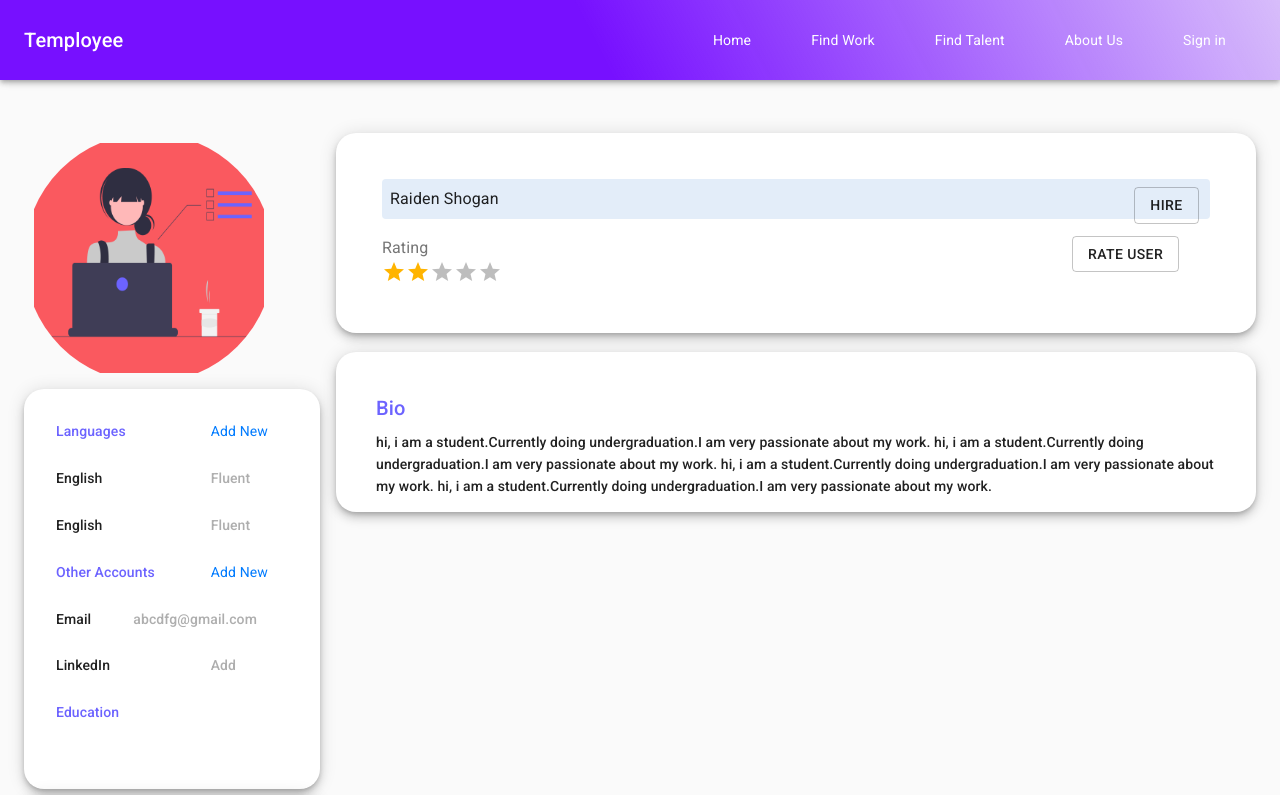
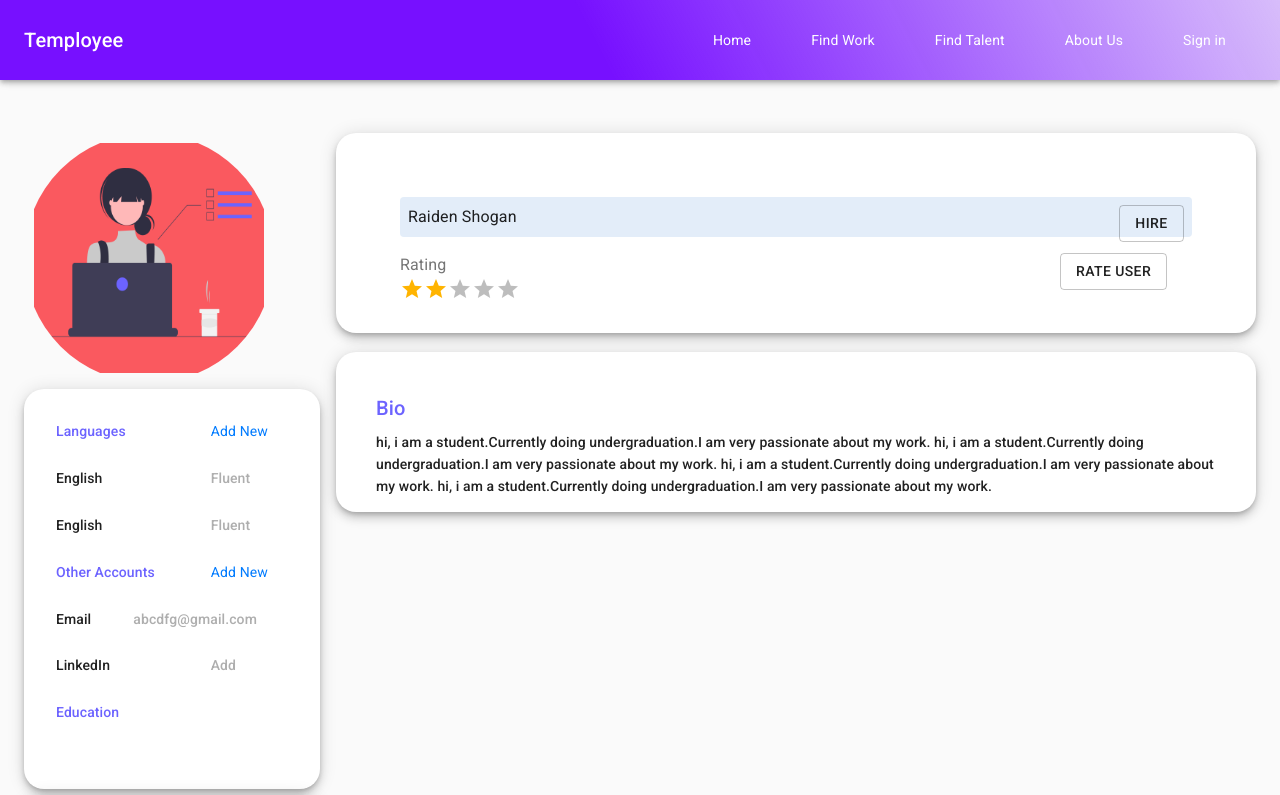
Before and after one commit to tashfiq333/Temployee, a React (Create React App) app in the folder ClientApp/: page /user-profile in a window 1280 px wide. Shown: the top 795 px of the page. Built offline with nearby package versions, Linux system fonts and the light colour scheme.

Commit message:
user profile

```diff
--- a/ClientApp/src/App.js
+++ b/ClientApp/src/App.js
@@ -13,6 +13,7 @@ import CompanyAppBar from "./components/NavbarCompany";
 import Footer from "./components/Footer";
 import UserProfile from "./components/UserProfile";
 import JobPost from "./components/JobPost";
+import CompanyProfile from "./components/CompanyProfile"
 
 
 import "./custom.css";
@@ -41,6 +42,7 @@ export default class App extends Component {
           <Route path="/post_job" exact component={JobPost} />
           <Route path="/profile_setup" exact component={ProfileSetup} />
           <Route path="/person_info" exact component={PersonInfo} />
+          <Route path="/company-profile" exact component={CompanyProfile} />
 
         </Switch>
         {<Footer />}
--- a/ClientApp/src/components/UserProfile/index.js
+++ b/ClientApp/src/components/UserProfile/index.js
@@ -71,7 +71,7 @@ const useStyles = makeStyles((theme) => ({
         alignItems: 'center',
 
         boxShadow: theme.shadows[5],
-        padding: theme.spacing(2, 4, 3),
+        padding: theme.spacing(6, 6, 6),
     },
 
 
@@ -142,8 +142,8 @@ const Itemt = styled(Paper)(({ theme }) => ({
 
 const ItemName = styled(Paper)(({ theme }) => ({
     ...theme.typography.body2,
-    padding: theme.spacing(1),
-    padding: '5%',
+    padding: theme.spacing(8),
+   // padding: '5%',
     textAlign: 'left',
     color: theme.palette.text.secondary,
     height: '25vh',
@@ -431,7 +431,7 @@ const UserProfile = () => {
                                                     aria-describedby="transition-modal-description"
                                                     className={classes.modal}
                                                     open={open}
-                                                    onClose={handleClose}
+                                                    //onClose={handleClose}
                                                     closeAfterTransition
                                                     BackdropComponent={Backdrop}
                                                     BackdropProps={{
```
